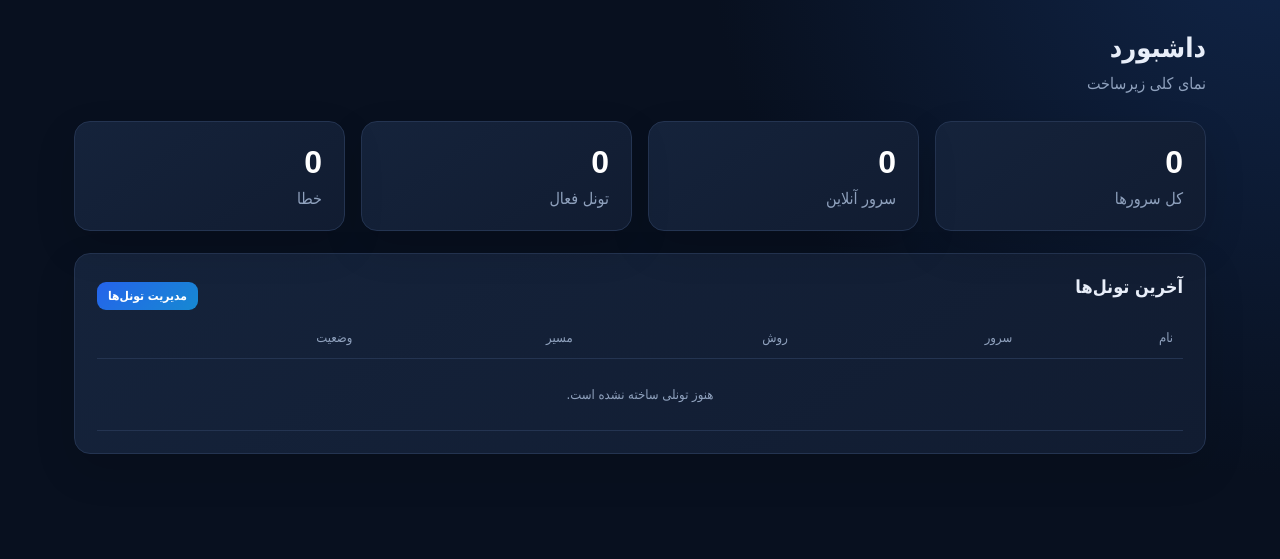
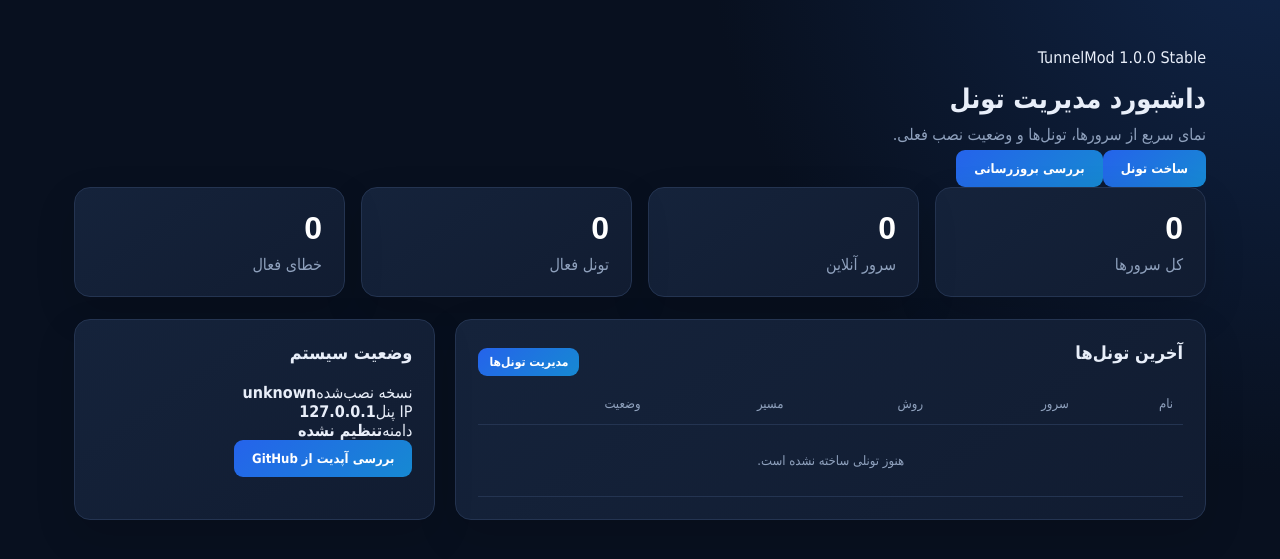
Before and after one commit to hazhan4268/tunnelmod, a Flask app: page / in a window 1280 px wide. Shown: the part 99-658 px from the top of the page. Run offline with Flask 3, Linux system fonts and the light colour scheme; the visitor is signed in with stand-in values (Sample User, id 1); data that the repository does not hold is empty; parts of the project's set-up code (start-up, migrations or seed data) failed here and were passed over.

Commit message:
Improve dashboard UX

```diff
--- a/tunnel_panel/templates/dashboard.html
+++ b/tunnel_panel/templates/dashboard.html
@@ -1,14 +1,18 @@
 {% extends "base.html" %}
-{% block title %}داشبورد | پنل تونل{% endblock %}
+{% block title %}داشبورد | TunnelMod{% endblock %}
 {% block content %}
-<div class="page-head"><div><h1>داشبورد</h1><p class="muted">نمای کلی زیرساخت</p></div></div>
+<div class="hero">
+  <div><p class="eyebrow">TunnelMod 1.0.0 Stable</p><h1>داشبورد مدیریت تونل</h1><p class="muted">نمای سریع از سرورها، تونل‌ها و وضعیت نصب فعلی.</p></div>
+  <div class="hero-actions"><a class="button" href="{{ url_for('tunnels') }}">ساخت تونل</a><a class="button secondary" href="{{ url_for('system') }}">بررسی بروزرسانی</a></div>
+</div>
 <section class="stats">
   <div class="stat card"><strong>{{ stats.servers }}</strong><span>کل سرورها</span></div>
   <div class="stat card"><strong>{{ stats.online }}</strong><span>سرور آنلاین</span></div>
   <div class="stat card"><strong>{{ stats.tunnels }}</strong><span>تونل فعال</span></div>
-  <div class="stat card"><strong>{{ stats.errors }}</strong><span>خطا</span></div>
+  <div class="stat card"><strong>{{ stats.errors }}</strong><span>خطای فعال</span></div>
 </section>
-<section class="card">
+<section class="grid two">
+  <div class="card">
     <div class="section-title"><h2>آخرین تونل‌ها</h2><a class="button small" href="{{ url_for('tunnels') }}">مدیریت تونل‌ها</a></div>
     <div class="table-wrap"><table>
       <thead><tr><th>نام</th><th>سرور</th><th>روش</th><th>مسیر</th><th>وضعیت</th></tr></thead>
@@ -20,5 +24,13 @@
       {% else %}<tr><td colspan="5" class="empty">هنوز تونلی ساخته نشده است.</td></tr>{% endfor %}
       </tbody>
     </table></div>
+  </div>
+  <div class="card health-card">
+    <h2>وضعیت سیستم</h2>
+    <div class="kv"><span>نسخه نصب‌شده</span><strong dir="ltr">{{ system.version }}</strong></div>
+    <div class="kv"><span>IP پنل</span><strong dir="ltr">{{ system.public_ip }}</strong></div>
+    <div class="kv"><span>دامنه</span><strong dir="ltr">{{ system.domain }}</strong></div>
+    <a class="button full" href="{{ url_for('system', check=1) }}">بررسی آپدیت از GitHub</a>
+  </div>
 </section>
 {% endblock %}
```
Lines whose indentation alone changed are shown as unchanged.
